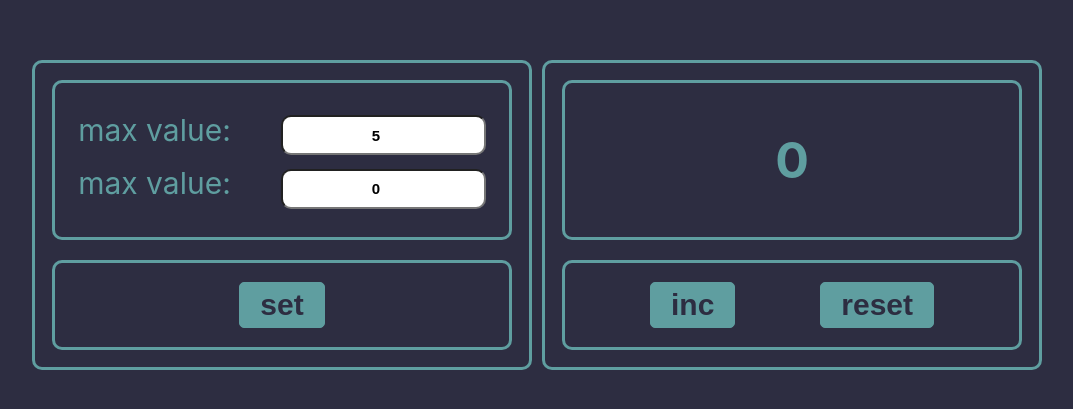
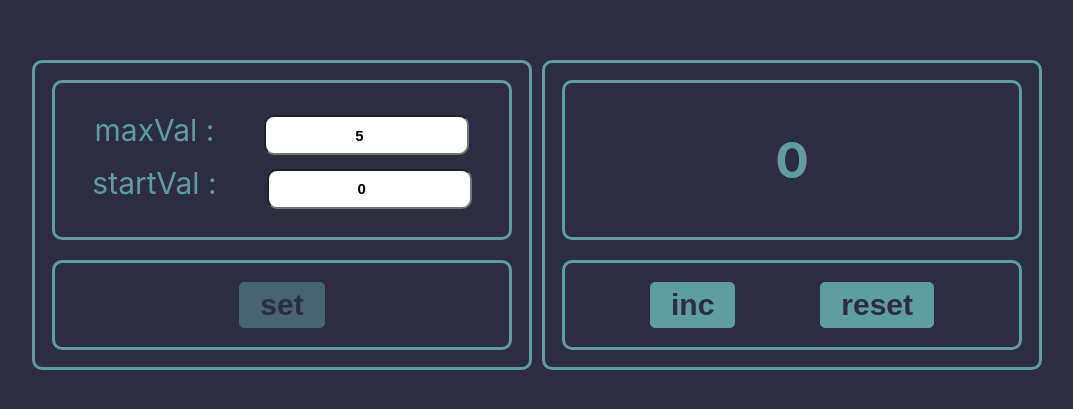
Before and after one commit to PavelNovik/counter-1, a React (Create React App) app: page / in a window 1280 px wide. Shown: the part 185-594 px from the top of the page, without its empty margins (103-1176 px from the left). Built offline with nearby package versions, Linux system fonts and the light colour scheme.

Commit message:
finish counter 1

```diff
--- a/src/App.tsx
+++ b/src/App.tsx
@@ -40,6 +40,7 @@ function App() {
 
     const resetCounterHandler = () => {
         setCounter(startVal)
+        localStorage.setItem('countVal', JSON.stringify(startVal))
     }
     const increaseCounterHandler = () => {
         setCounter( prevState => {
@@ -65,7 +66,7 @@ function App() {
 
     return (
         <div className="App">
-            <Settings startVal={startVal} maxVal={maxVal} isError={isError} onChangeMaxVal={onChangeMaxVal}
+            <Settings userMessage={userMessage} startVal={startVal} maxVal={maxVal} isError={isError} onChangeMaxVal={onChangeMaxVal}
                       onChangeStartVal={onChangeStartVal} setSettingsHandler={setSettingsHandler}/>
             <Counter counter={counter} userMessage={userMessage} isError={isError} maxVal={maxVal} increaseCounterHandler={increaseCounterHandler}
                      resetCounterHandler={resetCounterHandler}/>
--- a/src/components/Counter/Counter.tsx
+++ b/src/components/Counter/Counter.tsx
@@ -21,11 +21,11 @@ const Counter: FC<CounterProps> = ({
                                        userMessage
                                    }) => {
     return (
-        <Wrapper className="wrapper" $width={'500px'} $height={'310px'}>
-            <Wrapper className="wrapper" $width={'460px'} $height={'160px'}>
+        <Wrapper>
+            <Wrapper className="wrapperTop">
                 <Display isError={isError} userMessage={userMessage} counter={counter} maxVal={maxVal}/>
             </Wrapper>
-            <Wrapper className="wrapper" $direction={'row'} $width={'460px'} $height={'90px'} $jc={'space-evenly'}>
+            <Wrapper className="wrapperBottom" $direction={'row'} $jc={'space-evenly'}>
                 <Button disabled={!!userMessage || counter === maxVal} onClick={increaseCounterHandler} name={'inc'}/>
                 <Button onClick={resetCounterHandler} disabled={!!userMessage} name={'reset'}/>
             </Wrapper>
--- a/src/components/Input/Input.tsx
+++ b/src/components/Input/Input.tsx
@@ -10,7 +10,7 @@ type InputProps = {
 }
 export const Input: FC<InputProps> = (props) => {
     return (
-        <label htmlFor={props.name}>max value:
+        <label htmlFor={props.name}>{props.name} :
             <S.Input name={props.name} id={props.name} type={props.type} onChange={props.onChangeVal}
                      value={props.value}
                      isError={props.isError}/>
--- a/src/components/Settings/Settings.tsx
+++ b/src/components/Settings/Settings.tsx
@@ -4,6 +4,7 @@ import {Button} from "../Button/Button";
 import {Input} from "../Input/Input";
 
 type SettingsProps = {
+    userMessage: null | string
     maxVal: number
     startVal: number
     isError: boolean
@@ -18,17 +19,18 @@ const Settings: FC<SettingsProps> = ({
                                          isError,
                                          onChangeMaxVal,
                                          onChangeStartVal,
-                                         setSettingsHandler
+                                         setSettingsHandler,
+                                         userMessage
                                      }) => {
     return (
-        <Wrapper className="wrapper" $width={'500px'} $height={'310px'}>
-            <Wrapper className="wrapper" $width={'460px'} $height={'160px'}>
+        <Wrapper>
+            <Wrapper className="wrapperTop">
                 <Input name={'maxVal'} type={'number'} onChangeVal={onChangeMaxVal} value={maxVal} isError={isError}/>
                 <Input name={'startVal'} type={'number'} onChangeVal={onChangeStartVal} value={startVal}
                        isError={isError}/>
             </Wrapper>
-            <Wrapper className="wrapper" $width={'460px'} $height={'90px'}>
-                <Button onClick={setSettingsHandler} disabled={isError} name={'set'}/>
+            <Wrapper className="wrapperBottom">
+                <Button onClick={setSettingsHandler} disabled={isError || !userMessage} name={'set'}/>
             </Wrapper>
 
         </Wrapper>
--- a/src/components/Wrapper.ts
+++ b/src/components/Wrapper.ts
@@ -2,14 +2,12 @@ import styled from "styled-components";
 
 type WrapperType = {
     $direction?: string
-    $width?: string
-    $height?: string
     $jc?: string
 }
 
 export const Wrapper = styled.div<WrapperType>`
-  width: ${props => props.$width};
-  height: ${props => props.$height};
+  width: 500px;
+  height: 310px;
   background-color: transparent;
   border: 3px solid cadetblue;
   border-radius: 10px;
@@ -24,6 +22,16 @@ export const Wrapper = styled.div<WrapperType>`
   color: cadetblue;
   font-size: 30px;
 
+  & & {
+    width: 460px;
+  }
+
+  & .wrapperTop {
+    height: 160px;
+  }
+  & .wrapperBottom {
+    height: 90px;
+  }
   & .display {
     font-size: 50px;
     font-weight: bold;
```
